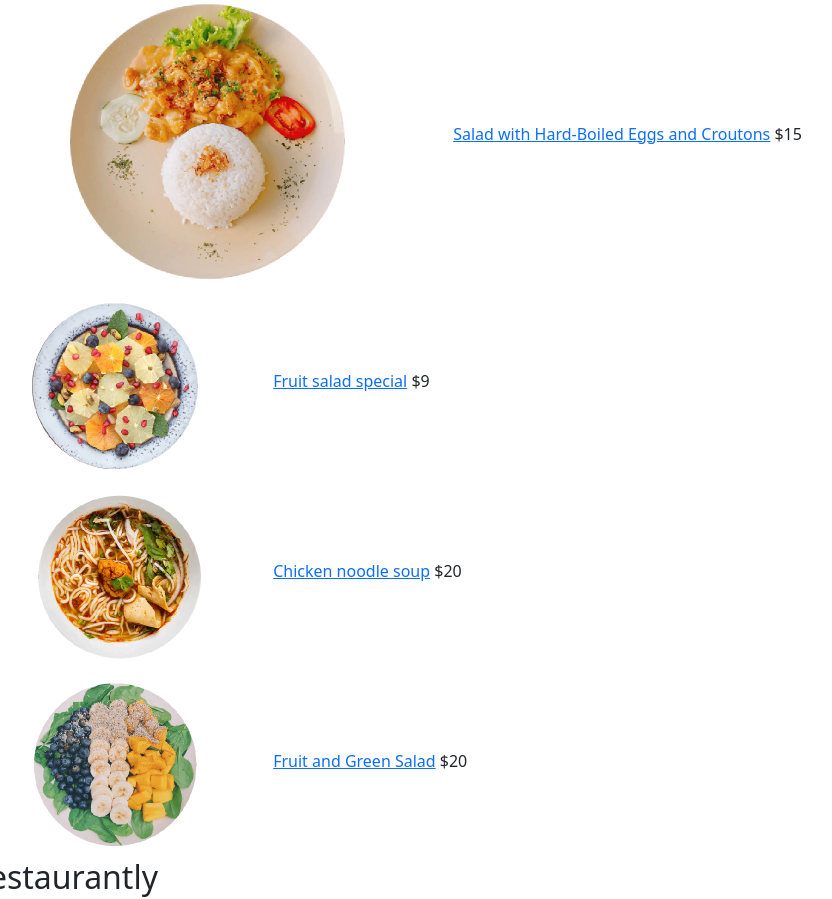
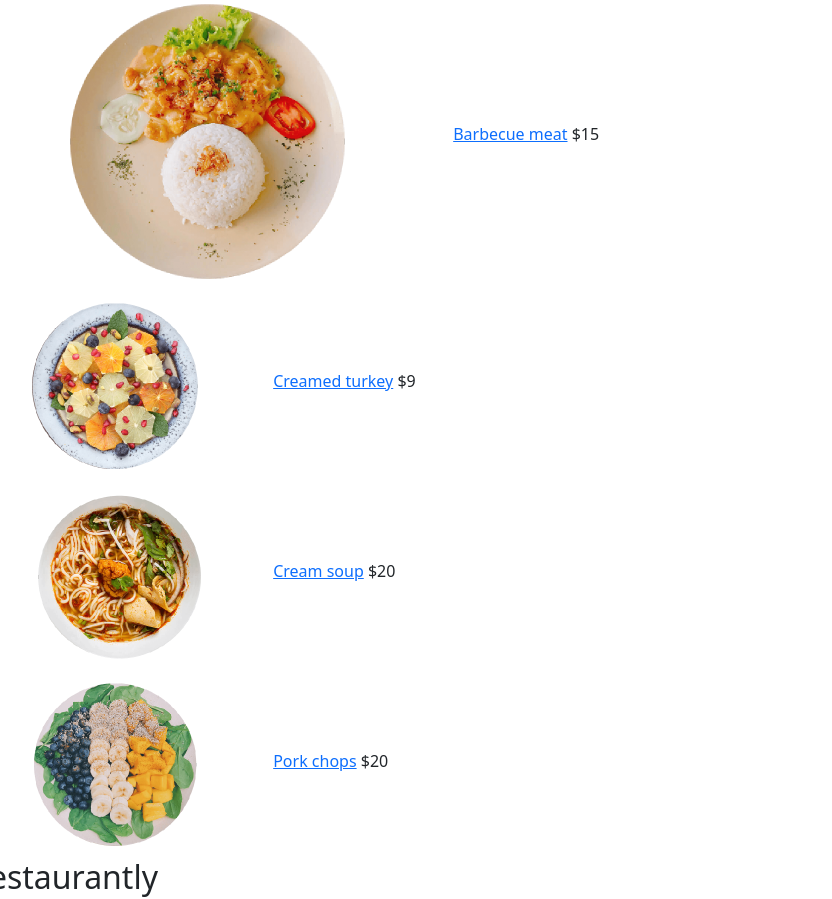
Before and after one commit to team-desarrollo-web/stage-1-html-css, a website: page src/pages/menu-specials/index.html in a window 1280 px wide. Shown: the part 1340-2239 px from the top of the page, without its empty margins (31-863 px from the left). Drawn offline with nearby package versions, Linux system fonts and the light colour scheme.

Commit message:
DW-05:Agregate name of dishes

```diff
--- a/src/pages/menu-specials/index.html
+++ b/src/pages/menu-specials/index.html
@@ -68,22 +68,22 @@
       </article>
       <article>
         <img src="../../assets/menu-specials/Salad with Hard-Boiled Eggs and Croutons.png" alt="">
-        <a href="#">Salad with Hard-Boiled Eggs and Croutons</a>
+        <a href="#">Barbecue meat</a>
         <span>$15</span>
       </article>
       <article>
         <img src="../../assets/menu-specials/Fruit salad specials.png" alt="">
-        <a href="#">Fruit salad special</a>
+        <a href="#">Creamed turkey</a>
         <span>$9</span>
       </article>
       <article>
         <img src="../../assets/menu-specials/Chicken noodle soup.png" alt="">
-        <a href="#">Chicken noodle soup</a>
+        <a href="#">Cream soup</a>
         <span>$20</span>
       </article>
       <article>
         <img src="../../assets/menu-specials/Fruit and Greens Salad.png" alt="">
-        <a href="#">Fruit and Green Salad</a>
+        <a href="#">Pork chops</a>
         <span>$20</span>
       </article>
     </section>
```
